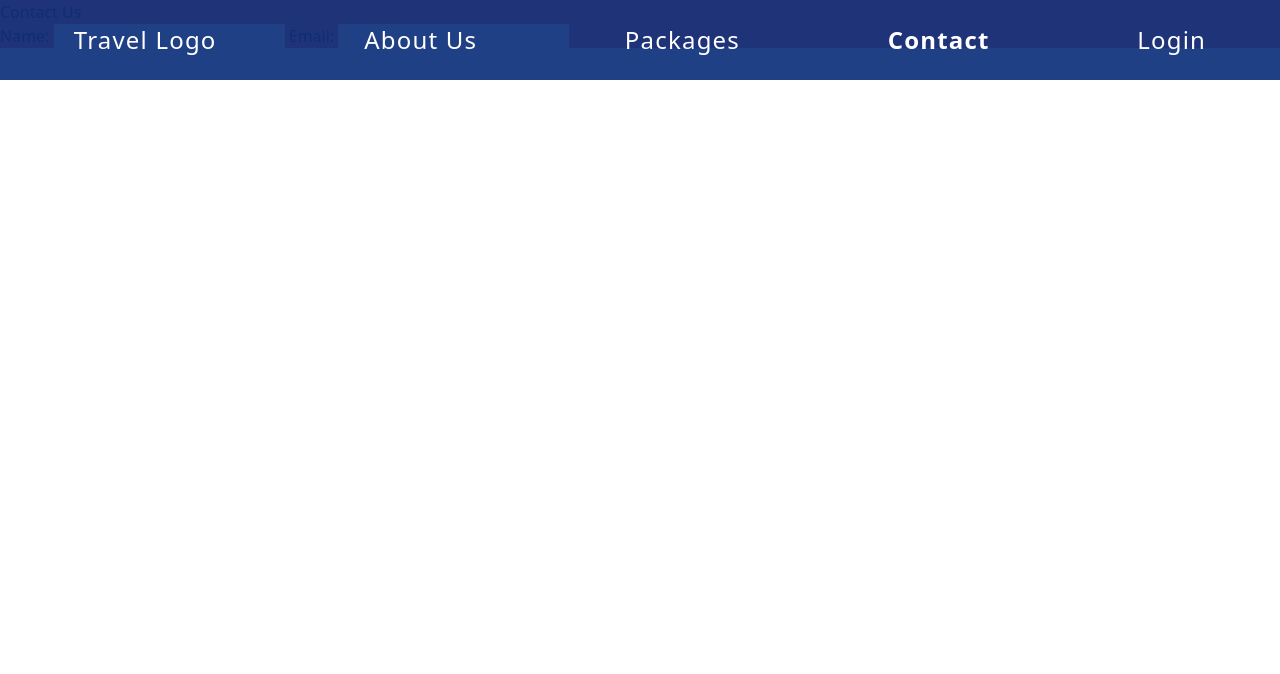
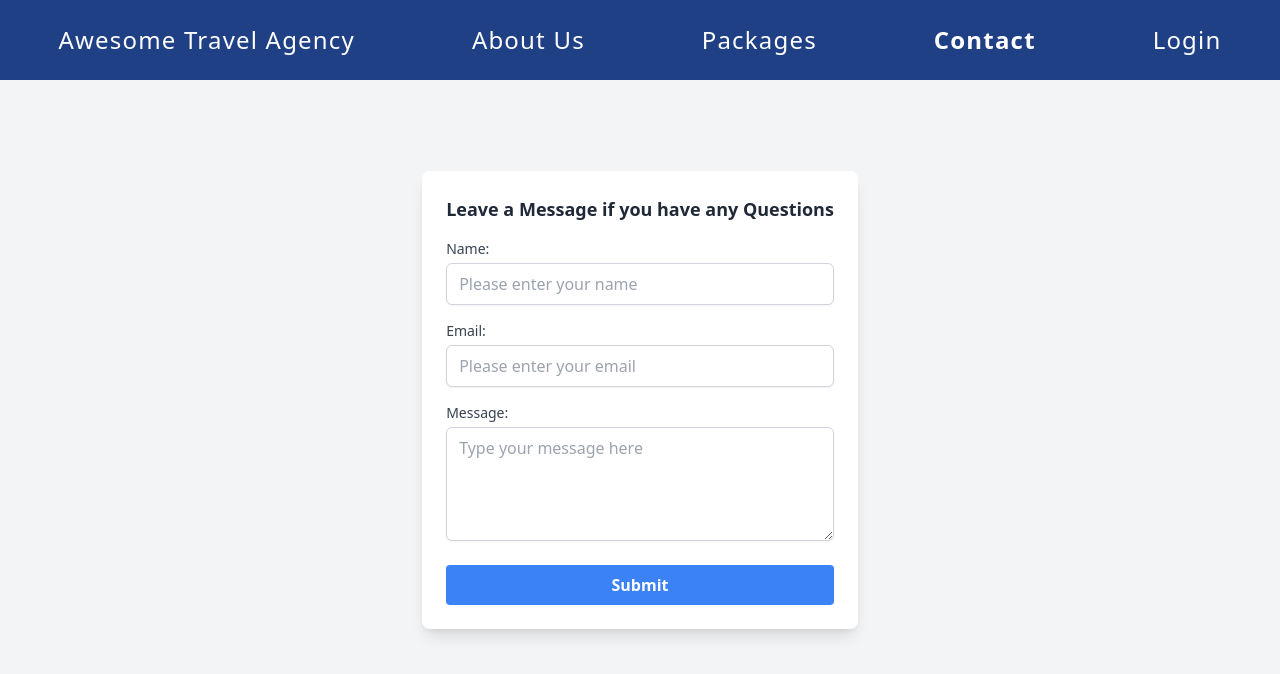
Before and after one commit to JeanPiere91/travel-agency, a React (Vite) app in the folder client/: page /contact in a window 1280 px wide. Shown: the top 674 px of the page. Built offline with nearby package versions, Linux system fonts and the light colour scheme.

Commit message:
updating login/signup and contact page

```diff
--- a/client/src/components/PackageList/index.jsx
+++ b/client/src/components/PackageList/index.jsx
@@ -17,7 +17,7 @@ const PackageList = ({packages}) => {
                             {package1.generalTitle}
                         </div>
                         <div className="text-left font-medium text-sm mt-1 mb-2">
-                            USD 0
+
                         </div>
                     </div>
                     <div className='p-1 m-2 flex items-center'>
--- a/client/src/components/UI/Navigation.jsx
+++ b/client/src/components/UI/Navigation.jsx
@@ -40,7 +40,7 @@ function Navigation() {
                     // This is a conditional (ternary) operator that checks to see if the current page is "about"
                     className={currentPage === '/' ? 'text-white text-2xl font-semibold tracking-wider' : 'text-white text-2xl font-normal tracking-wider'}
                     >
-                    Travel Logo
+                    Awesome Travel Agency
                 </Link>
             </li>
             <li >
--- a/client/src/pages/Contact.jsx
+++ b/client/src/pages/Contact.jsx
@@ -1,18 +1,69 @@
+import React, { useState } from 'react';
+
 function Contact() {
-    // Need to write functions for forms
+  const [contactState, setContactState] = useState({ name: '', email: '', message: '' });
+
+  const handleFormSubmit = (event) => {
+    event.preventDefault();
+
+    console.log('Contact Form Values:', contactState);
+    setContactState({ name: '', email: '', message: '' });
+  };
+
+  const handleChange = (event) => {
+    const { name, value } = event.target;
+    setContactState({
+        ...contactState,
+        [name]: value,
+    });
+  };
+
   return (
-    <div className="bg-red-500">
-      <h2>Contact Us</h2>
-        <div>
-          <form >
-            <label>Name: </label>
-            <input /> {/* need to add in */}
-            <label>Email: </label>
-            <input /> {/* need to add in */}
-          </form>
-        </div>
+    <div className='flex items-center justify-center h-screen bg-gray-100'>
+      <div className='bg-white p-6 rounded-lg shadow-lg max-w-md'>
+        <h3 className="text-lg font-semibold text-gray-800 mb-4">Leave a Message if you have any Questions</h3>
+        <form onSubmit={handleFormSubmit}>
+          <div className="mb-4">
+            <label htmlFor="name" className="block text-sm font-medium text-gray-700">Name:</label>
+            <input
+              placeholder="Please enter your name"
+              name="name"
+              type="text"
+              id="name"
+              value={contactState.name}
+              onChange={handleChange}
+              className="mt-1 block w-full px-3 py-2 border border-gray-300 rounded-md shadow-sm placeholder-gray-400 focus:outline-none focus:ring-blue-500 focus:border-blue-500"
+            />
+          </div>
+          <div className="mb-4">
+            <label htmlFor="email" className="block text-sm font-medium text-gray-700">Email:</label>
+            <input
+              placeholder="Please enter your email"
+              name="email"
+              type="email"
+              id="email"
+              value={contactState.email}
+              onChange={handleChange}
+              className="mt-1 block w-full px-3 py-2 border border-gray-300 rounded-md shadow-sm placeholder-gray-400 focus:outline-none focus:ring-blue-500 focus:border-blue-500"
+            />
+          </div>
+          <div className="mb-6">
+            <label htmlFor="message" className="block text-sm font-medium text-gray-700">Message:</label>
+            <textarea
+              placeholder="Type your message here"
+              name="message"
+              id="message"
+              rows="4"
+              value={contactState.message}
+              onChange={handleChange}
+              className="mt-1 block w-full px-3 py-2 border border-gray-300 rounded-md shadow-sm placeholder-gray-400 focus:outline-none focus:ring-blue-500 focus:border-blue-500"
+            ></textarea>
+          </div>
+          <button type="submit" className="w-full bg-blue-500 hover:bg-blue-700 text-white font-bold py-2 px-4 rounded focus:outline-none focus:shadow-outline">Submit</button>
+        </form>
+      </div>
     </div>
-  )
+  );
 }
 
 export default Contact;
--- a/client/src/pages/Login.jsx
+++ b/client/src/pages/Login.jsx
@@ -34,39 +34,43 @@ function Login(props) {
   };
 
   return (
-    <div className='mt-[100px] bg-red-500 border-2'>
-      <Link to="/signup">Signup</Link>
-      <h3>Login</h3>
+    <div className="flex items-center justify-center h-screen bg-gray-100">
+    <div className="bg-white p-6 rounded-lg shadow-lg max-w-sm">
+      <Link to="/signup" className="text-blue-500 hover:text-blue-600 font-semibold">Signup</Link>
+      <h3 className="text-lg font-semibold text-gray-800 mt-2">Login</h3>
       <form onSubmit={handleFormSubmit}>
-        <div>
-          <label htmlFor="email">Email:</label>
+        <div className="mb-4">
+          <label htmlFor="email" className="block text-sm font-medium text-gray-700">Email:</label>
           <input
             placeholder="example@email.com"
             name="email"
             type="email"
             id="email"
             onChange={handleChange}
+            className="mt-1 block w-full px-3 py-2 border border-gray-300 rounded-md shadow-sm placeholder-gray-400 focus:outline-none focus:ring-blue-500 focus:border-blue-500"
           />
         </div>
-        <div>
-          <label htmlFor="password">Password:</label>
+        <div className="mb-4">
+          <label htmlFor="password" className="block text-sm font-medium text-gray-700">Password:</label>
           <input
             placeholder="password"
             name="password"
             type="password"
             id="password"
             onChange={handleChange}
+            className="mt-1 block w-full px-3 py-2 border border-gray-300 rounded-md shadow-sm placeholder-gray-400 focus:outline-none focus:ring-blue-500 focus:border-blue-500"
           />
         </div>
         {error ? (
-          <div>
+          <div className="text-red-500 text-sm mb-2">
             <p>Incorrect email or password</p>
           </div>
         ) : null}
         <div>
-          <button type="submit">Log in</button>
+          <button type="submit" className="w-full bg-blue-500 hover:bg-blue-700 text-white font-bold py-2 px-4 rounded focus:outline-none focus:shadow-outline">Log in</button>
         </div>
       </form>
+      </div>
     </div>
   );
 }
--- a/client/src/pages/PackageDetail.jsx
+++ b/client/src/pages/PackageDetail.jsx
@@ -27,8 +27,8 @@ function PackageDetail () {
                     </figure>
                 </div>
                 <div className='my-4'>
-                    <Label description={package1.generalTitle}/>
-                    <Paragraph description={package1.generalDescription}/>
+                    {/* <Label description={package1.generalTitle}/>
+                    <Paragraph description={package1.generalDescription}/> */}
                     {
                         package1.tours.map((tour) => (
                             <div key={tour._id}>
--- a/client/src/pages/Signup.jsx
+++ b/client/src/pages/Signup.jsx
@@ -30,30 +30,33 @@ function Signup(props) {
   };
 
   return (
-    <div className='m-[100px]'>
-      <Link to="/login">Login</Link>
-      <h3>Signup</h3>
+    <div className='flex items-center justify-center h-screen bg-gray-100'>
+      <div className='bg-white p-6 rounded-lg shadow-lg max-w-sm'>
+      <Link to="/login" className="text-blue-500 hover:text-blue-600 font-semibold">Login</Link>
+      <h3 className="text-lg font-semibold text-gray-800 mt-2">Signup</h3>
       <form onSubmit={handleFormSubmit}>
-        <div>
-          <label htmlFor="username">Username:</label>
+        <div className="mb-4">
+          <label htmlFor="username" className="block text-sm font-medium text-gray-700">Username:</label>
           <input
             placeholder="username"
             name="username"
             id="username"
             onChange={handleChange}
+            className="mt-1 block w-full px-3 py-2 border border-gray-300 rounded-md shadow-sm placeholder-gray-400 focus:outline-none focus:ring-blue-500 focus:border-blue-500"
           />
         </div>
-        <div>
-          <label htmlFor="email">Email:</label>
+        <div className="mb-4">
+          <label htmlFor="email" className="block text-sm font-medium text-gray-700">Email:</label>
           <input
             placeholder="example@email.com"
             name="email"
             type="email"
             id="email"
             onChange={handleChange}
+            className="mt-1 block w-full px-3 py-2 border border-gray-300 rounded-md shadow-sm placeholder-gray-400 focus:outline-none focus:ring-blue-500 focus:border-blue-500"
           />
         </div>
-        <div>
+        <div className="mb-4">
           <label htmlFor="password">Password:</label>
           <input
             placeholder="password"
@@ -61,12 +64,14 @@ function Signup(props) {
             type="password"
             id="password"
             onChange={handleChange}
+            className="mt-1 block w-full px-3 py-2 border border-gray-300 rounded-md shadow-sm placeholder-gray-400 focus:outline-none focus:ring-blue-500 focus:border-blue-500"
           />
         </div>
         <div>
-          <button type="submit">Sign Up</button>
+          <button type="submit" className="w-full bg-blue-500 hover:bg-blue-700 text-white font-bold py-2 px-4 rounded focus:outline-none focus:shadow-outline">Sign Up</button>
         </div>
       </form>
+    </div>
     </div>
   );
 }
```
Also changed, not shown: 1 other file (tests, documents, lock files or other folders).
